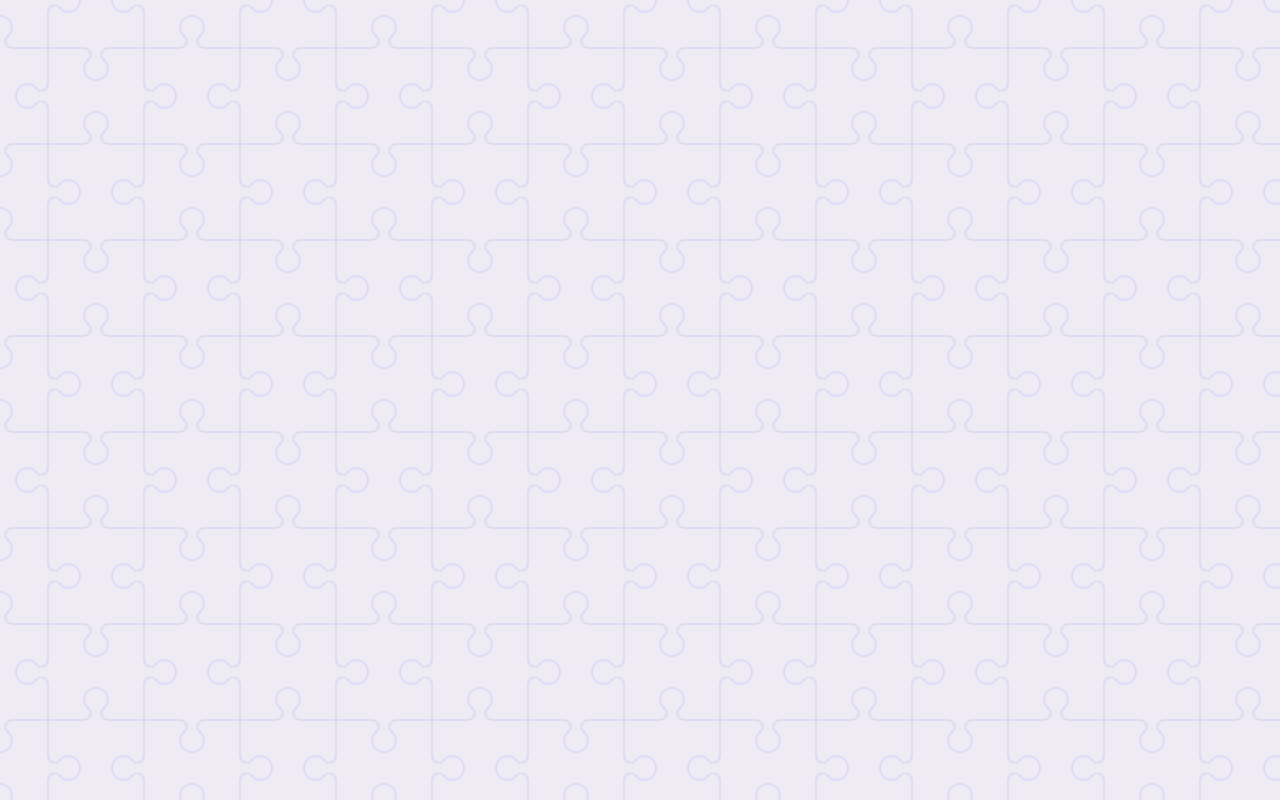
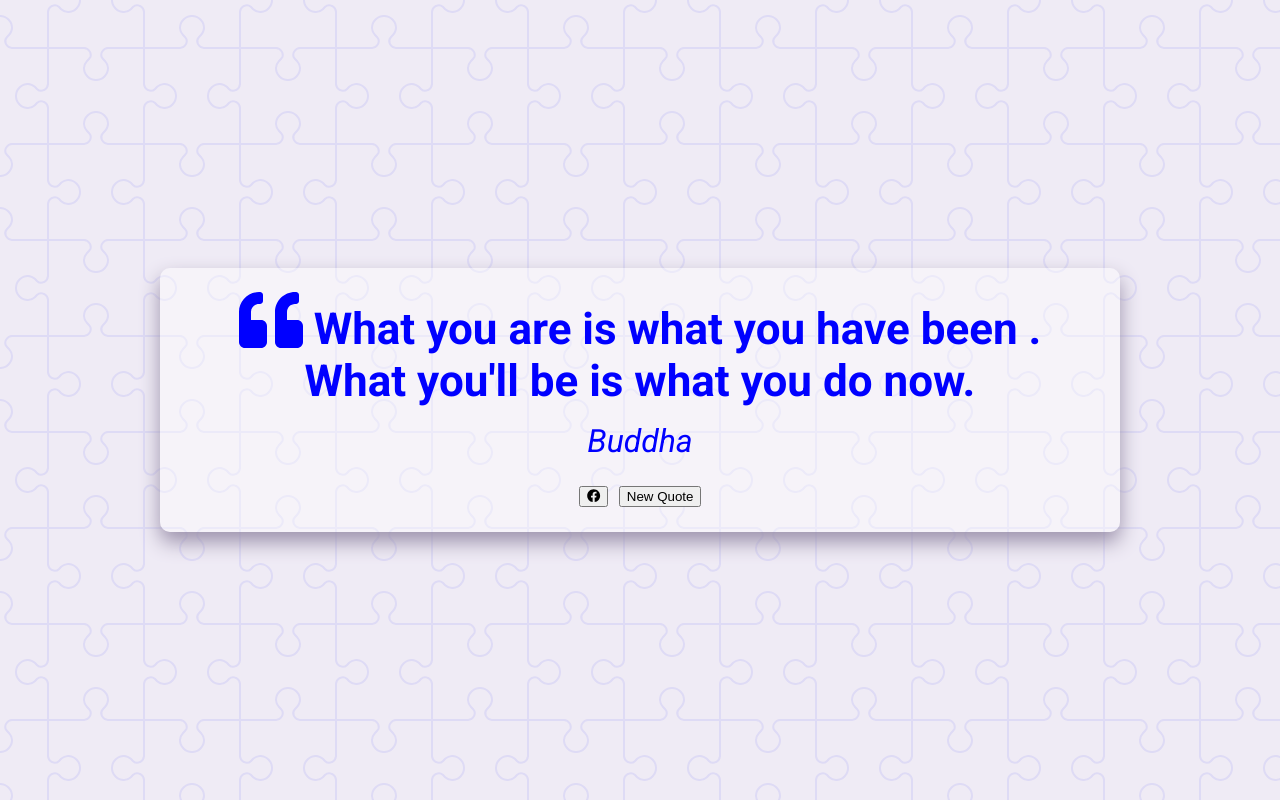
Before and after one commit to rgoshen/quote_generator, a plain HTML site: page index.html in a window 1280 px wide. Drawn offline with Linux system fonts and the light colour scheme.

Commit message:
Added generator box and style

```diff
--- a/index.html
+++ b/index.html
@@ -13,7 +13,29 @@
     </head>
 
     <body>
+        <div id="quote-container"
+             class="quote-container">
+            <!-- Quote -->
+            <div class="quote-text">
+                <i class="fas fa-quote-left"></i>
+                <span id="quote">What you are is what you have been . What you'll be is what you do now.</span>
 
+                <!-- Author -->
+                <div class="quote-author">
+                    <span id="author">Buddha</span>
+                </div>
+
+                <!-- Buttons -->
+                <div class="button-container">
+                    <button class="facebook-button"
+                            id="facebook"
+                            title="Post This!">
+                        <i class="fab fa-facebook"></i>
+                    </button>
+                    <button id="new-quote">New Quote</button>
+                </div>
+            </div>
+        </div>
         <!-- Script -->
         <script src="/script.js"></script>
     </body>
--- a/style.css
+++ b/style.css
@@ -17,3 +17,42 @@ body {
     align-items: center;
     justify-content: center;
 }
+
+.quote-container {
+    width: auto;
+    max-width: 56.25rem;
+    padding: 1.25rem 1.875rem;
+    border-radius: 10px;
+    background-color: rgba(255, 255, 255, 0.4);
+    box-shadow: 0 10px 20px 0px rgba(156, 146, 172, 1);
+}
+
+.quote-text {
+    font-size: 2.75rem;
+}
+
+.long-quote {
+    font-size: 2rem;
+}
+
+.fa-quote-left {
+    font-size: 4rem;
+}
+
+.quote-author {
+    margin-top: 0.9375rem;
+    font-size: 2rem;
+    font-weight: 400;
+    font-style: italic;
+}
+
+/* Media Query: Tablet or smaller*/
+@media screen and (max-width: 1000px) {
+    .quote-container {
+        margin: auto 10px;
+    }
+
+    .quote-text {
+        font-size: 2.5rem;
+    }
+}
```
